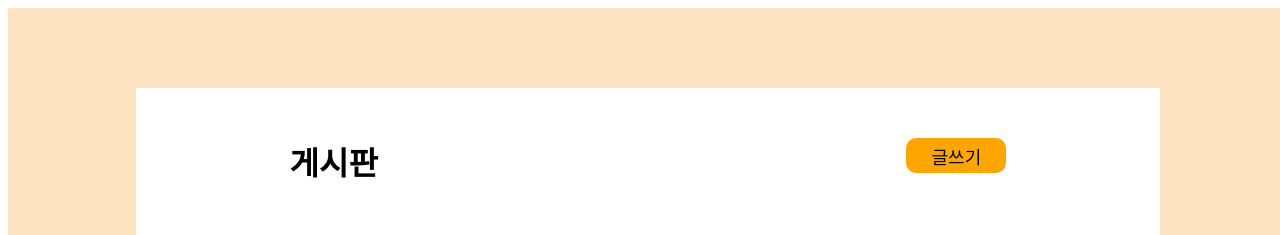
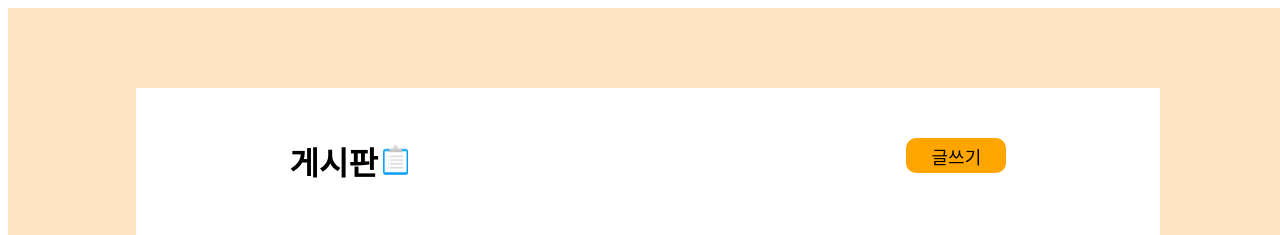
Before and after one commit to minsungChung/StockMilestoneVue, a Vue app in the folder stock/: page /board in a window 1280 px wide. Shown: the top 235 px of the page. Built offline with nearby package versions, Linux system fonts and the light colour scheme.

Commit message:
img 추가

```diff
--- a/stock/src/views/BoardView.vue
+++ b/stock/src/views/BoardView.vue
@@ -3,22 +3,25 @@
     <div id="real">
       <span>
         <span id="title">게시판</span>
-        <img>
+        <img src="../assets/image.png" />
       </span>
       <button id="butt">글쓰기</button>
     </div>
 
-    <background/>
+    <background />
   </div>
 </template>
 
-<script setup>
-
-</script>
+<script setup></script>
 
 <style scoped>
-  #title{
-    font-size: xx-large;
-    font-weight: bold;
-  }
+#title {
+  font-size: xx-large;
+  font-weight: bold;
+}
+img {
+  margin-left: 5px;
+  width: 25px;
+  height: 30px;
+}
 </style>
```
Also changed, not shown: stock/src/assets/image.png (added).
